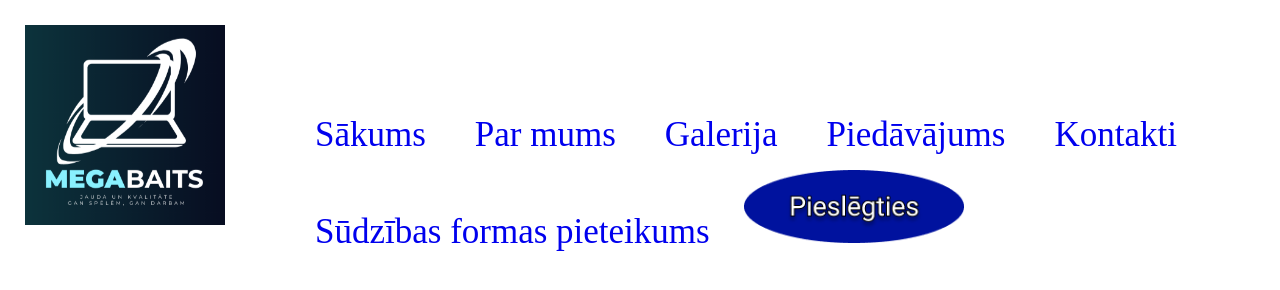
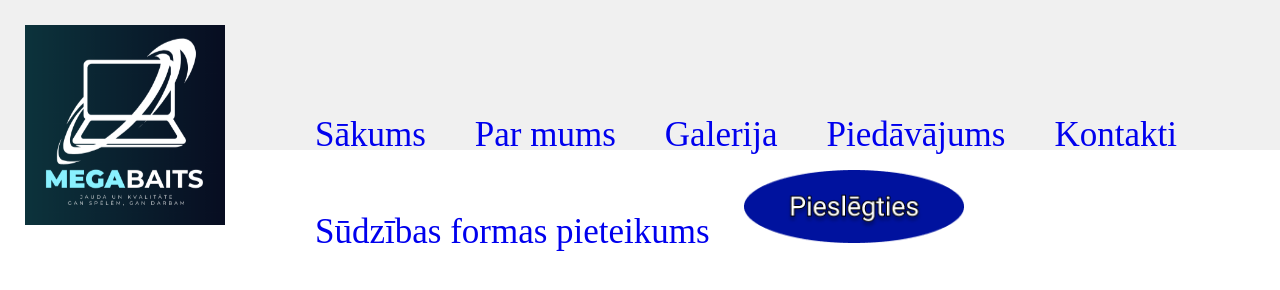
Before and after one commit to ralfsceruzis/Megabaits, a plain HTML site: page index.html in a window 1280 px wide. Drawn offline with Linux system fonts and the light colour scheme.

Commit message:
Assistant checkpoint: Add grey header background
Assistant generated file changes:
- index.html: Add grey header background, Add header div

---

User prompt:

how can i make a grey background for the entire upper part of the page (the logo and the navbar and the login button)

Replit-Commit-Author: Assistant
Replit-Commit-Session-Id: 3c8b3051-d848-47f2-beef-9a9456dae47e

```diff
--- a/index.html
+++ b/index.html
@@ -8,6 +8,15 @@
   <link href="style.css" rel="stylesheet" type="text/css" />
 </head>
 <style>
+  .header-bg {
+    position: fixed;
+    top: 0;
+    left: 0;
+    width: 100%;
+    height: 150px;
+    background-color: #f0f0f0;
+    z-index: -1;
+  }
   #logo {
     position: fixed;
     width: 200px;
@@ -31,6 +40,7 @@
   }
 </style>
 <body>
+  <div class="header-bg"></div>
   <nav id="augsa">
     <a href="#">Sākums</a>
     <a href="#">Par mums</a>
```
